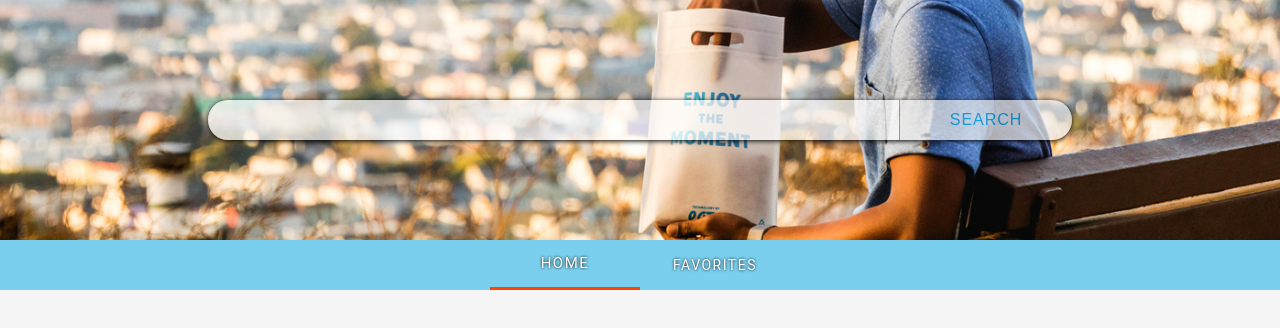
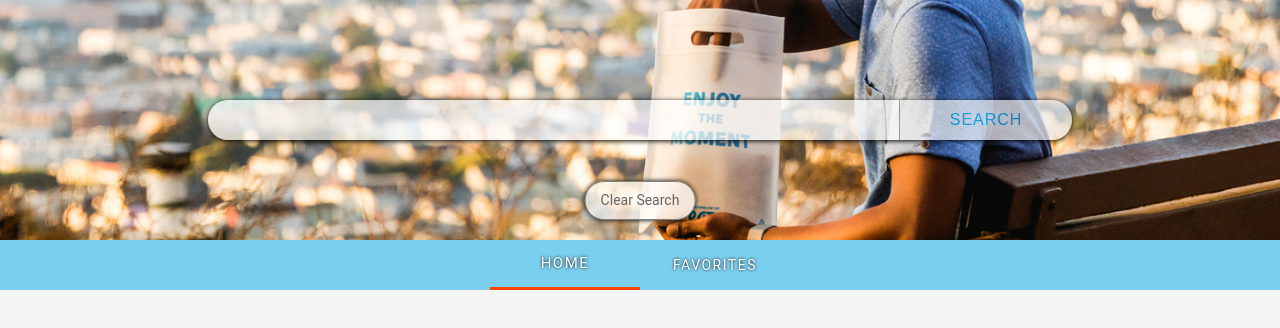
Before and after one commit to tommaay/eaze-frontend, a React (Create React App) app: page / in a window 1280 px wide. Shown: the top 328 px of the page. Built offline with nearby package versions, Linux system fonts and the light colour scheme; no server answers.

Commit message:
added a clear search button

```diff
--- a/src/App.js
+++ b/src/App.js
@@ -41,6 +41,10 @@ class App extends Component {
         this.props.removeGifModal();
     };
 
+    clearSearch = () => {
+        this.props.getTrendingGIFS();
+    };
+
     render() {
         const { gifs, favorites, displayModal } = this.props;
 
@@ -52,6 +56,7 @@ class App extends Component {
                     changeHandler={this.changeHandler}
                     searchInput={this.state.searchInput}
                     searchGIFS={this.submitHandler}
+                    clearSearch={this.clearSearch}
                 />
 
                 <TabsBar
--- a/src/components/searchbar/SearchBar.js
+++ b/src/components/searchbar/SearchBar.js
@@ -1,18 +1,26 @@
 import React from 'react';
-import { SearchContainer, SearchForm } from '../searchbar/SearchBar.style';
+import {
+    SearchContainer,
+    SearchForm,
+    ClearBtn,
+} from '../searchbar/SearchBar.style';
 
 const SearchBar = props => {
+    const { clearSearch, searchGIFS, changeHandler, searchInput } = props;
+
     return (
         <SearchContainer>
-            <SearchForm onSubmit={e => props.searchGIFS(e, props.searchInput)}>
+            <SearchForm onSubmit={e => searchGIFS(e, searchInput)}>
                 <input
                     type="text"
-                    onChange={props.changeHandler}
+                    onChange={changeHandler}
                     name="searchInput"
                     required
                 />
                 <button>Search</button>
             </SearchForm>
+
+            <ClearBtn onClick={clearSearch}>Clear Search</ClearBtn>
         </SearchContainer>
     );
 };
--- a/src/components/searchbar/SearchBar.style.js
+++ b/src/components/searchbar/SearchBar.style.js
@@ -9,6 +9,7 @@ export const SearchContainer = styled.div`
     background-image: url(${img});
     background-size: cover;
     background-position: center;
+    position: relative;
 
     @media (max-width: 800px) {
         padding: 8rem 6rem;
@@ -90,3 +91,30 @@ export const SearchForm = styled.form`
         }
     }
 `;
+
+export const ClearBtn = styled.p`
+    padding: 1rem 1.5rem;
+    border: 1px solid gray;
+    border-radius: 30px;
+    position: absolute;
+    left: 50%;
+    bottom: 2rem;
+    transform: translateX(-50%);
+    background: rgb(255, 255, 255, 0.7);
+    font-size: 1.4rem;
+    color: rgb(100, 100, 100);
+    box-shadow: 0px 0px 5px black;
+    cursor: pointer;
+
+    &:hover {
+        background: rgb(255, 255, 255);
+        color: orangered;
+        box-shadow: 0px 0px 15px black;
+        transform: translateX(-50%) translateY(-2px);
+    }
+
+    &:active {
+        box-shadow: 0px 0px 5px black;
+        transform: translateX(-50%) translateY(0);
+    }
+`;
```
